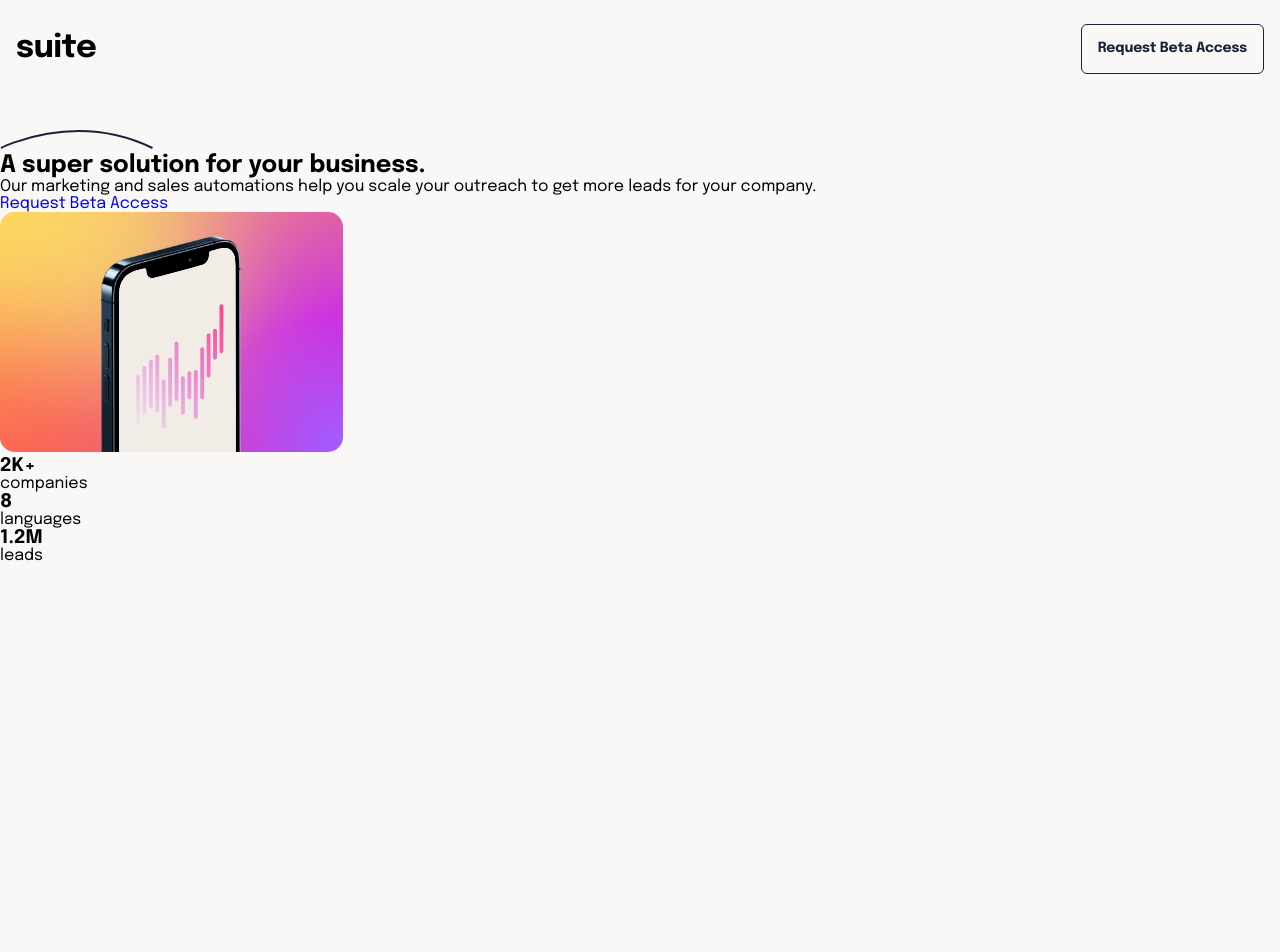
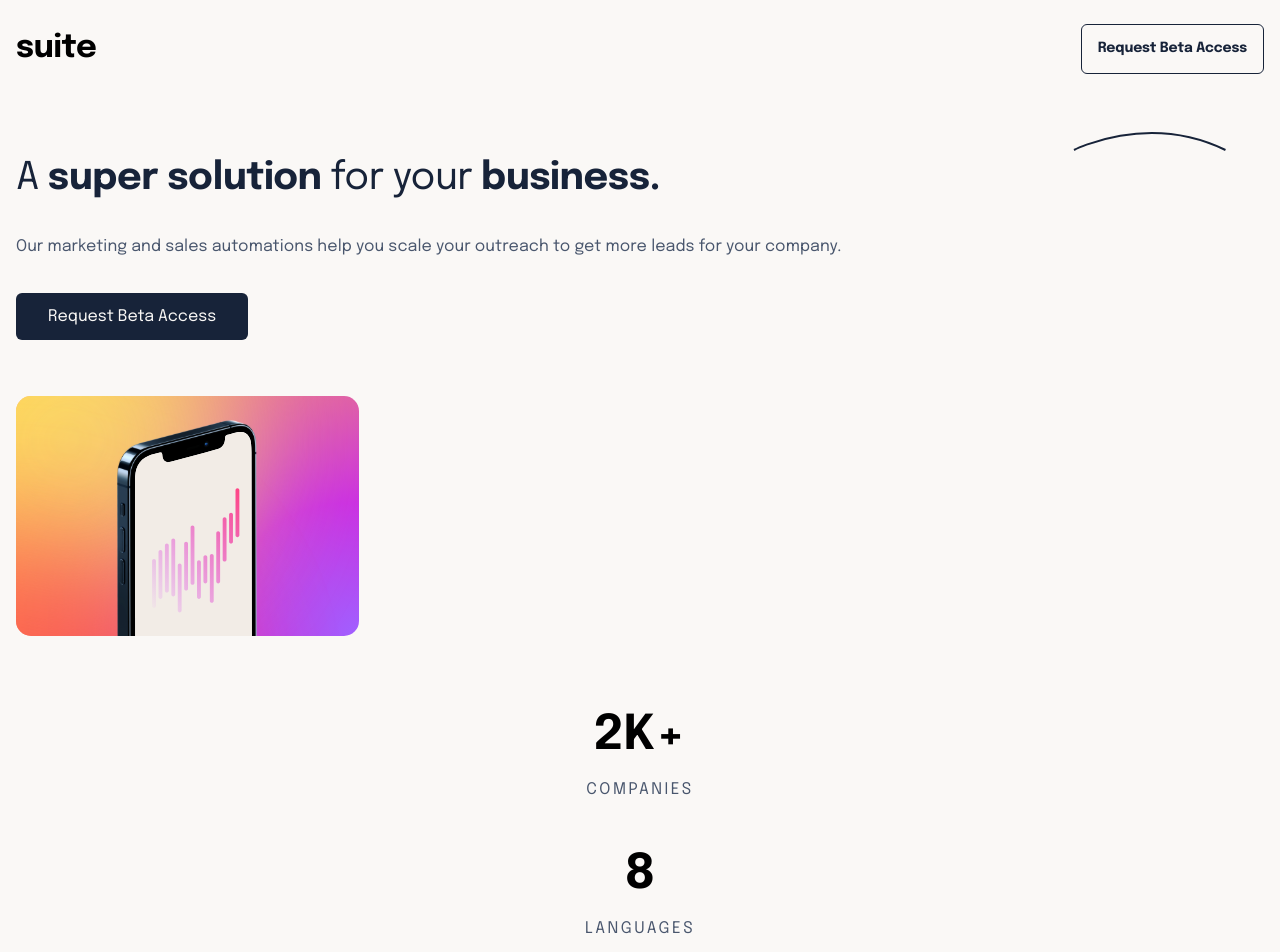
Before and after one commit to Oleksandr-Berd/suite-land, a React (Create React App) app: page / in a window 1280 px wide. Shown: the top 952 px of the page. Before the commit the page ends 800 px from the top, so only its background shows below. Built offline with nearby package versions, Linux system fonts and the light colour scheme.

Commit message:
intro mob is done

```diff
--- a/src/components/Intro/Intro.tsx
+++ b/src/components/Intro/Intro.tsx
@@ -1,20 +1,22 @@
+import * as SC from "./IntroStyled"
+
 import {ReactComponent as OvalMob} from "../../assets/images/intro_oval_mob.svg"
 import { ReactComponent as PictureMob } from "../../assets/images/intro_image_mob.svg";
 
 
 const Intro:React.FC = () => {
     return (
-      <div>
-        <div>
+      <SC.CommonCon>
+        <SC.ContentCon>
           <OvalMob />
-          <h2>
+          <SC.Title>
             A <span>super solution</span> for your <span>business.</span>
-          </h2>
-          <p>
+          </SC.Title>
+          <SC.Paragraph>
             Our marketing and sales automations help you scale your outreach to
             get more leads for your company.
-          </p>
-          <div>
+          </SC.Paragraph>
+          <SC.LinkCon>
             <a
               href="https://portfolio-aleks-berd.netlify.app/"
               target="_blank"
@@ -22,25 +24,24 @@ const Intro:React.FC = () => {
             >
               Request Beta Access
             </a>
-          </div>
-        </div>
+          </SC.LinkCon>
+        </SC.ContentCon>
         <PictureMob />
-
-        <ul>
-          <li>
-            <h3>2K+</h3>
-            <p>companies</p>
-          </li>
-          <li>
-            <h3>8</h3>
-            <p>languages</p>
-          </li>
-          <li>
-            <h3>1.2M</h3>
-            <p>leads</p>
-          </li>
-        </ul>
-      </div>
+        <SC.AdvList>
+          <SC.AdvItem>
+            <SC.AdvTitle>2K+</SC.AdvTitle>
+            <SC.AdvText>companies</SC.AdvText>
+          </SC.AdvItem>
+          <SC.AdvItem>
+            <SC.AdvTitle>8</SC.AdvTitle>
+            <SC.AdvText>languages</SC.AdvText>
+          </SC.AdvItem>
+          <SC.AdvItem>
+            <SC.AdvTitle>1.2M</SC.AdvTitle>
+            <SC.AdvText>leads</SC.AdvText>
+          </SC.AdvItem>
+        </SC.AdvList>
+      </SC.CommonCon>
     );
 }
 
--- /dev/null
+++ b/src/components/Intro/IntroStyled.ts
@@ -0,0 +1,89 @@
+import styled from "@emotion/styled";
+
+export const CommonCon = styled.div`
+  padding-left: 16px;
+  padding-right: 16px;
+  padding-bottom: 237px;
+`;
+
+export const ContentCon = styled.div`
+  position: relative;
+
+  & > svg {
+    position: absolute;
+    top: 0;
+    right: 0;
+
+    transform: translateY(-25px) translateX(-38px);
+  }
+`;
+
+export const Title = styled.h2`
+  margin-bottom: 32px;
+
+  color: #172339;
+  font-size: 38px;
+  line-height: 1.16;
+  letter-spacing: -0.53px;
+  font-weight: normal;
+
+  & > span {
+    font-weight: bold;
+  }
+`;
+
+export const Paragraph = styled.p`
+  margin-bottom: 32px;
+
+  color: #49566d;
+  font-size: 16px;
+  line-height: 1.75;
+  letter-spacing: 0.09px;
+`;
+
+export const LinkCon = styled.div`
+  display: inline-block;
+
+  margin-bottom: 56px;
+
+  padding-left: 32px;
+  padding-right: 32px;
+  padding-top: 15px;
+  padding-bottom: 15px;
+
+  background-color: #172339;
+
+  border-radius: 6px;
+
+  & > a {
+    color: #faf8f6;
+  }
+`;
+
+export const AdvList = styled.ul`
+margin-top: 56px;
+
+text-align: center;
+`
+
+export const AdvItem = styled.li`
+&:not(:last-child){
+    margin-bottom: 32px;
+}
+`
+
+export const AdvTitle = styled.h3`
+margin-bottom: 1px;
+
+font-size: 48px;
+line-height: 1.67;
+font-weight: bold;
+`
+
+export const AdvText = styled.p`
+  font-size: 16px;
+  line-height: 1.63;
+  letter-spacing: 2.5px;
+  text-transform: uppercase;
+  color: #49566d;
+`;
--- a/src/layout/Header/HeaderStyled.ts
+++ b/src/layout/Header/HeaderStyled.ts
@@ -7,7 +7,7 @@ align-items: center;
 justify-content: space-between;
 
 padding-top: 24px;
-padding-bottom: 56px;
+padding-bottom: 83px;
 padding-left: 16px;
 padding-right: 16px;
 `
```
